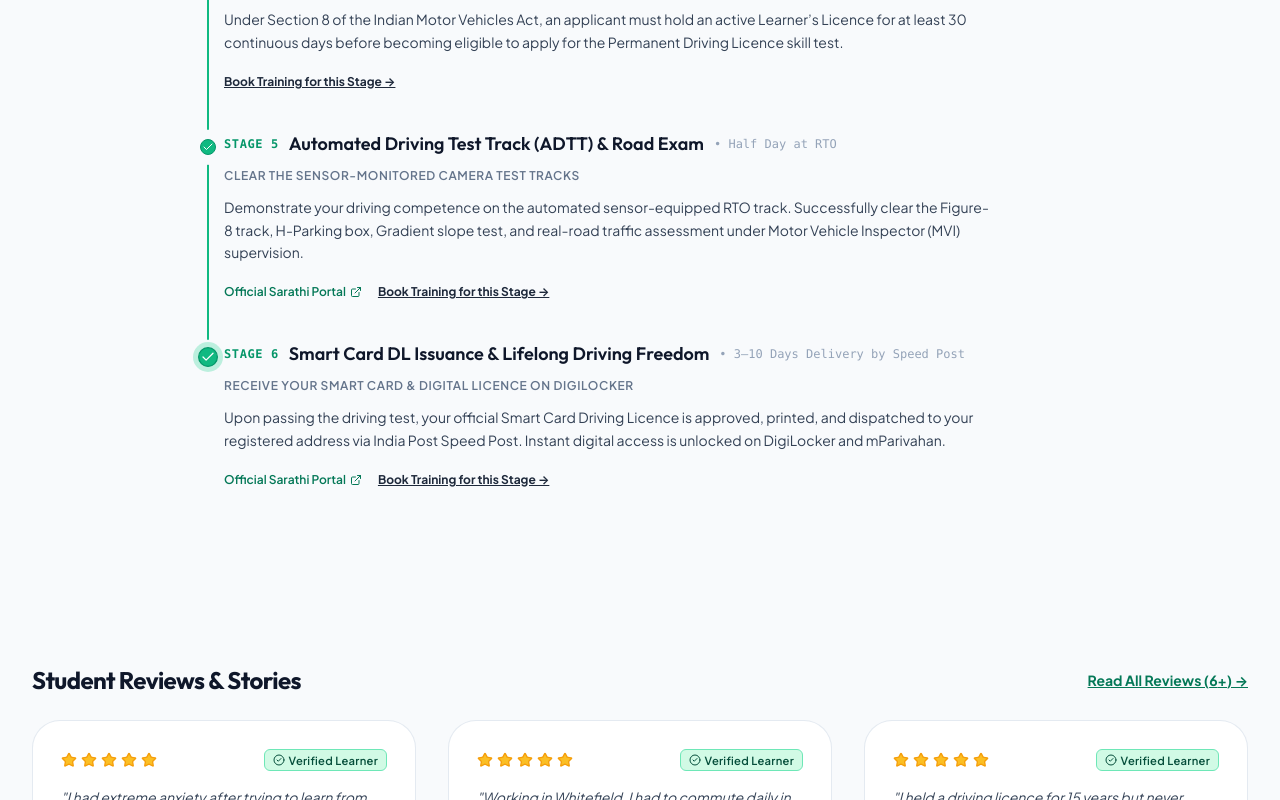
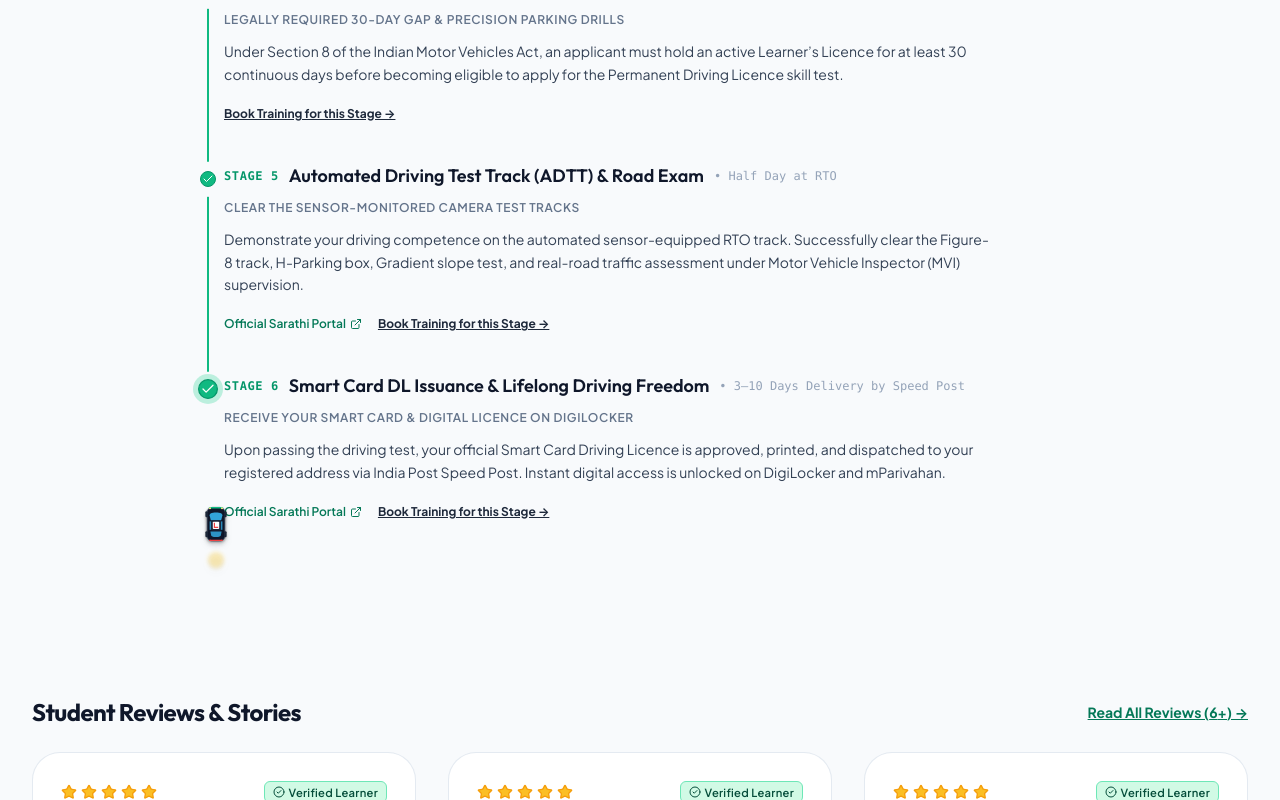
Before and after one commit to Ginuuuuu/Driving-School-Simple, a React (Vite) app: page / in a window 1280 px wide. Shown: the part 2611-3411 px from the top of the page. Built offline with nearby package versions, Linux system fonts and the light colour scheme.

Commit message:
feat: add scroll-triggered roadmap component with animated car navigation

```diff
--- a/src/components/roadmap/ScrollFlowingRoadmap.tsx
+++ b/src/components/roadmap/ScrollFlowingRoadmap.tsx
@@ -1,5 +1,5 @@
 import React, { useRef, useState, useEffect } from 'react';
-import { motion, useScroll, useSpring } from 'framer-motion';
+import { motion, useScroll, useSpring, useTransform } from 'framer-motion';
 import {
   ExternalLink,
   Lightbulb,
@@ -9,6 +9,7 @@ import {
   Award,
 } from 'lucide-react';
 import { RoadmapStep } from '../../types';
+import { RoadmapCar } from './RoadmapCar';
 import {
   Timeline,
   TimelineDot,
@@ -64,10 +65,33 @@ export const ScrollFlowingRoadmap: React.FC<ScrollFlowingRoadmapProps> = ({
     return () => unsubscribe();
   }, [smoothProgress, totalSteps]);
 
+  // Reactive car animations along the vertical timeline line
+  const carY = useTransform(smoothProgress, [0, 1], ['0%', '96%']);
+  const carRotate = useTransform(
+    smoothProgress,
+    [0, 0.2, 0.4, 0.6, 0.8, 1],
+    [0, 8, -8, 8, -8, 0]
+  );
+
   const displaySteps = isCompactPreview ? steps.slice(0, 6) : steps;
 
   return (
     <div ref={containerRef} className="relative w-full max-w-4xl mx-auto py-6 sm:py-10 space-y-8 select-none">
+      {/* SMALL REACTIVE CAR ON THE TIMELINE LINE */}
+      <div className="absolute top-8 sm:top-12 bottom-12 left-2 pointer-events-none z-20">
+        <motion.div
+          style={{
+            top: carY,
+            rotate: carRotate,
+          }}
+          className="absolute -translate-x-1/2 select-none filter drop-shadow-md transition-transform"
+        >
+          {/* Subtle headlight glow beam */}
+          <div className="absolute -bottom-2 left-1/2 -translate-x-1/2 w-4 h-4 bg-amber-300/40 rounded-full blur-[2px]" />
+          <RoadmapCar isCompact className="scale-75 origin-top" />
+        </motion.div>
+      </div>
+
       {/* FLOWING ONE-SIDED TIMELINE */}
       <Timeline positions="left" className="relative z-0">
         {displaySteps.map((step, idx) => {
```
